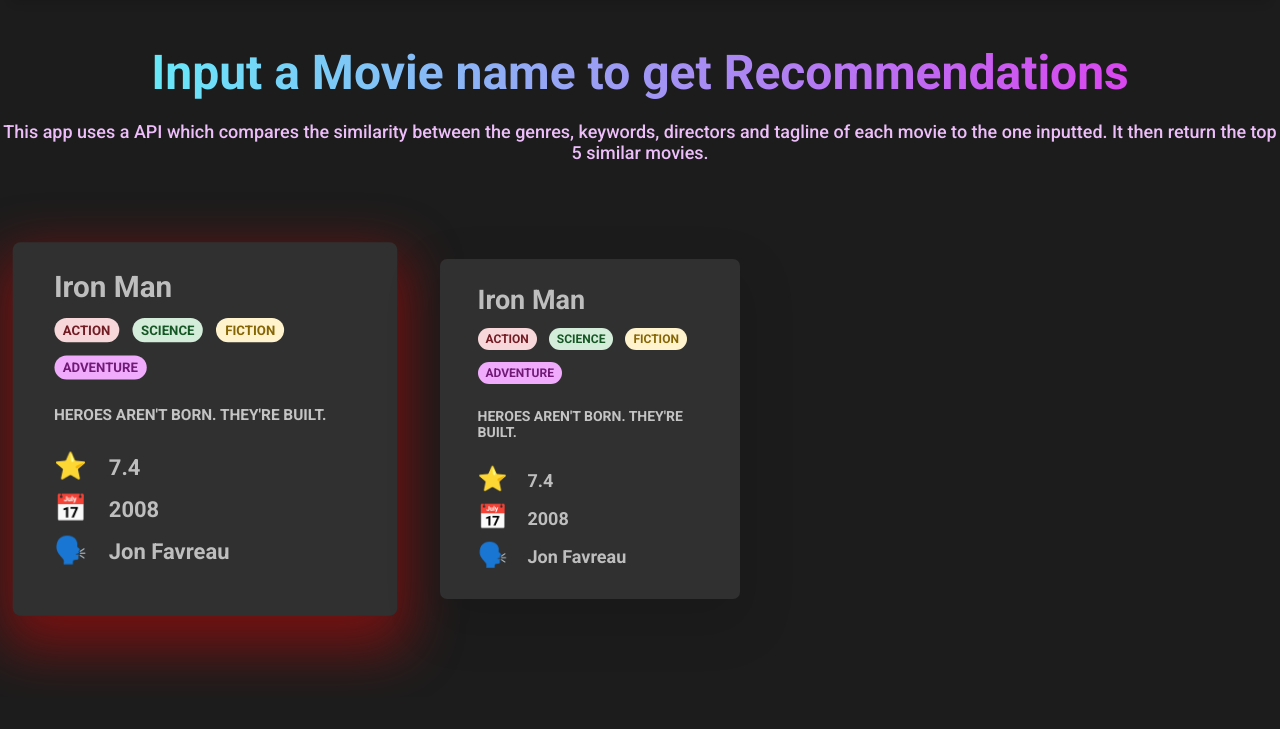
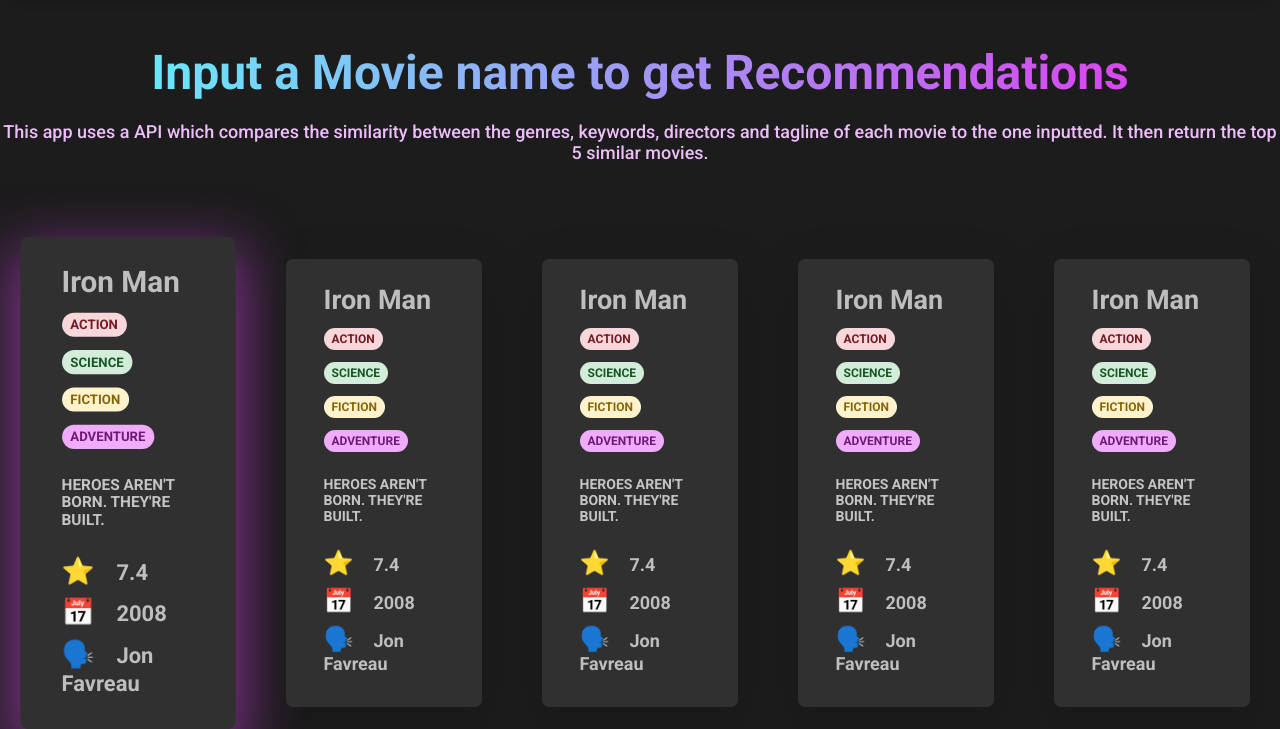
Before and after one commit to abduyus/internship-movie-recommendation, a Flask app: page / in a window 1280 px wide. Shown: the part 103-832 px from the top of the page. Before the commit the page ends 780 px from the top, so only its background shows below. Run offline with Flask 3, Linux system fonts and the light colour scheme.

Commit message:
Refactor CSS styles and enhance movie card display in index.html

```diff
--- a/backend/static/css/media_queries.css
+++ b/backend/static/css/media_queries.css
@@ -11,13 +11,14 @@
 
   nav .title {
     z-index: 9999;
-    padding: 2.4rem;
-    background-color: #000000;
+    /* padding: 2.4rem; */
+    /* background-color: #000000; */
     /* background-color: #e9ecef; */
     border-radius: 0.8rem;
-    box-shadow: 0 0.4rem 0.8rem rgba(0, 0, 0, 0.1);
+    /* box-shadow: 0 0.4rem 0.8rem rgba(0, 0, 0, 0.1); */
     margin: 0 auto;
-    margin: 1rem;
+    margin-top: 2.4rem;
+
     font-weight: 500;
     background: linear-gradient(to right, #99e9f2, #eebefa);
     -webkit-background-clip: text;
@@ -30,7 +31,24 @@
     max-width: 80%;
   }
 
+  .search-bar {
+    box-shadow: 0 0.4rem 0.8rem rgba(0, 0, 0, 0.8);
+  }
+
   .grid {
     margin-top: 9.6rem;
   }
+
+  .cards {
+    display: grid;
+    grid-template-columns: repeat(2, 1fr);
+    row-gap: 2.4rem;
+    justify-items: center;
+    align-items: center;
+  }
+
+  .card.card_first {
+    grid-column: span 2;
+    margin-bottom: 4.8rem;
+  }
 }
--- a/backend/static/css/style.css
+++ b/backend/static/css/style.css
@@ -179,10 +179,13 @@
 } */
 
 .card.card_first {
-  box-shadow: 0 2rem 5rem 1rem rgba(252, 2, 2, 0.4);
-  /* border: 2px  #f44336; Add a border */
+  /* box-shadow: 0 2rem 5rem 1rem rgba(252, 2, 2, 0.4); */
+  box-shadow: 0 2rem 5rem 1rem rgba(217, 70, 239, 0.5);
+  /* border: 2px solid linear-gradient(to right, #67e8f9, #d946ef); */
+
   font-size: 2rem; /* Increase font size */
-  width: 35rem;
+  /* width: 35rem; */
+
   transform: scale(1.05); /* Slightly enlarge the card */
   animation: pulse 1.5s infinite; /* Add a subtle animation */
 }
--- a/backend/templates/index.html
+++ b/backend/templates/index.html
@@ -92,6 +92,57 @@
           <p class="card__row"><span>🗣️</span>Jon Favreau</p>
         </div>
       </article>
+      <article class="card">
+        <div class="card__data">
+          <a href="http://www.ironmanmovie.com/" class="card__heading"
+            >Iron Man</a
+          >
+          <div class="card__genres">
+            <span class="card__genre action">Action</span>
+            <span class="card__genre science">Science</span>
+            <span class="card__genre fiction">Fiction</span>
+            <span class="card__genre animation">Adventure</span>
+          </div>
+          <h4 class="card__subheading">Heroes aren't born. They're built.</h4>
+          <p class="card__row"><span>⭐</span>7.4</p>
+          <p class="card__row"><span>📅</span>2008</p>
+          <p class="card__row"><span>🗣️</span>Jon Favreau</p>
+        </div>
+      </article>
+      <article class="card">
+        <div class="card__data">
+          <a href="http://www.ironmanmovie.com/" class="card__heading"
+            >Iron Man</a
+          >
+          <div class="card__genres">
+            <span class="card__genre action">Action</span>
+            <span class="card__genre science">Science</span>
+            <span class="card__genre fiction">Fiction</span>
+            <span class="card__genre animation">Adventure</span>
+          </div>
+          <h4 class="card__subheading">Heroes aren't born. They're built.</h4>
+          <p class="card__row"><span>⭐</span>7.4</p>
+          <p class="card__row"><span>📅</span>2008</p>
+          <p class="card__row"><span>🗣️</span>Jon Favreau</p>
+        </div>
+      </article>
+      <article class="card">
+        <div class="card__data">
+          <a href="http://www.ironmanmovie.com/" class="card__heading"
+            >Iron Man</a
+          >
+          <div class="card__genres">
+            <span class="card__genre action">Action</span>
+            <span class="card__genre science">Science</span>
+            <span class="card__genre fiction">Fiction</span>
+            <span class="card__genre animation">Adventure</span>
+          </div>
+          <h4 class="card__subheading">Heroes aren't born. They're built.</h4>
+          <p class="card__row"><span>⭐</span>7.4</p>
+          <p class="card__row"><span>📅</span>2008</p>
+          <p class="card__row"><span>🗣️</span>Jon Favreau</p>
+        </div>
+      </article>
     </div>
   </body>
 </html>
```
